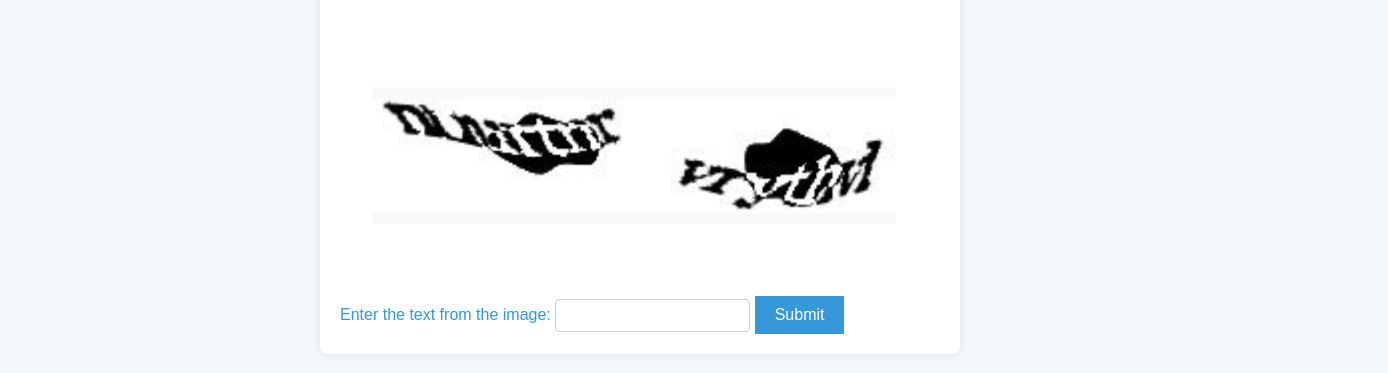
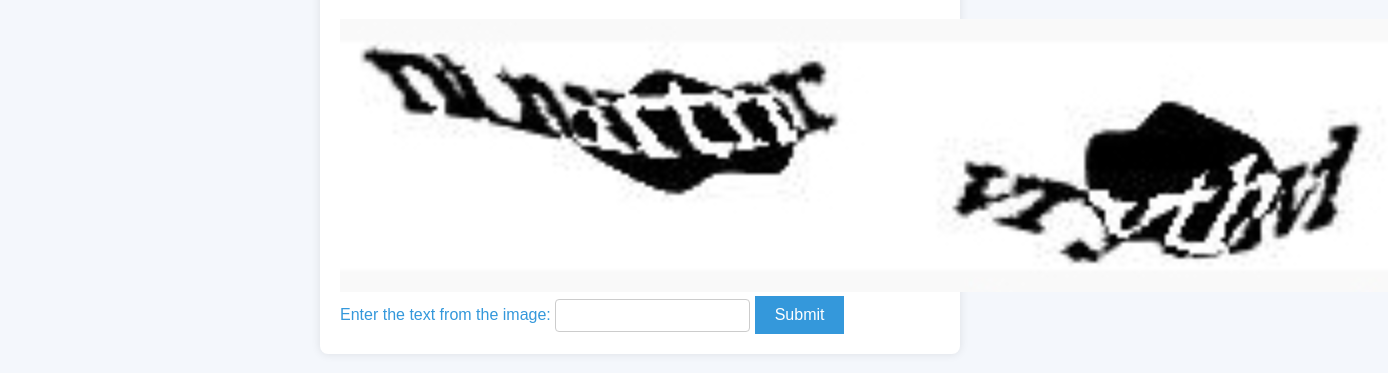
Before and after one commit to finlayhlannon/reward, a plain HTML site: page step-3.html in a window 1280 px wide. Shown: the part 131-504 px from the top of the page, 1388 px wide, since content can reach past the window. Drawn offline with Linux system fonts and the light colour scheme.

Commit message:
Update step-3.html

```diff
--- a/step-3.html
+++ b/step-3.html
@@ -9,7 +9,7 @@
 <body>
     <div class="container">
         <h1>Human Verification</h1>
-        <img src="static/verification.png" alt="Verification Image" style="scale:50%; margin-left:-230px;">
+        <img src="static/verification.png" alt="Verification Image" class=verification-image>
 
         <form action="#" method="post" class="verification-form">
             <label for="verificationInput">Enter the text from the image:</label>
```
